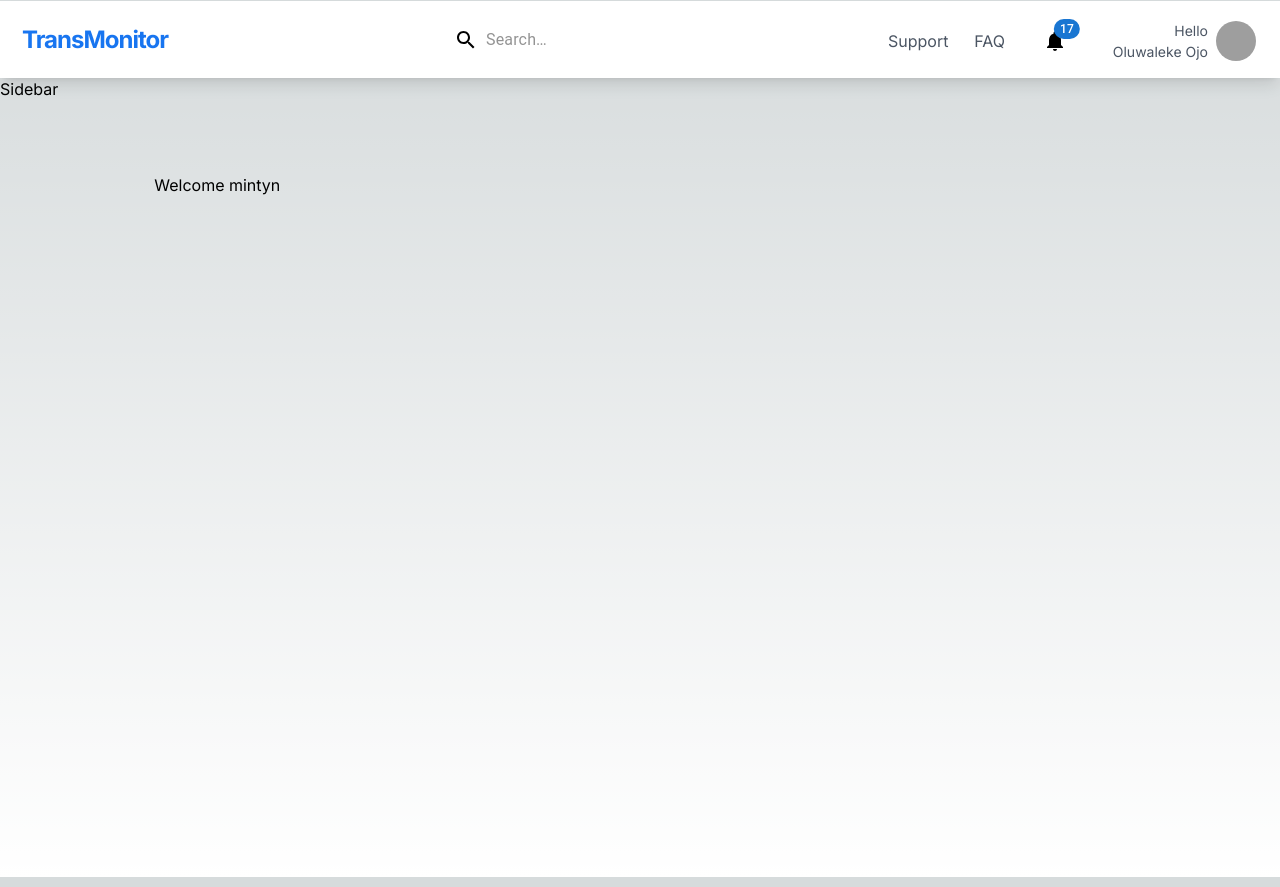
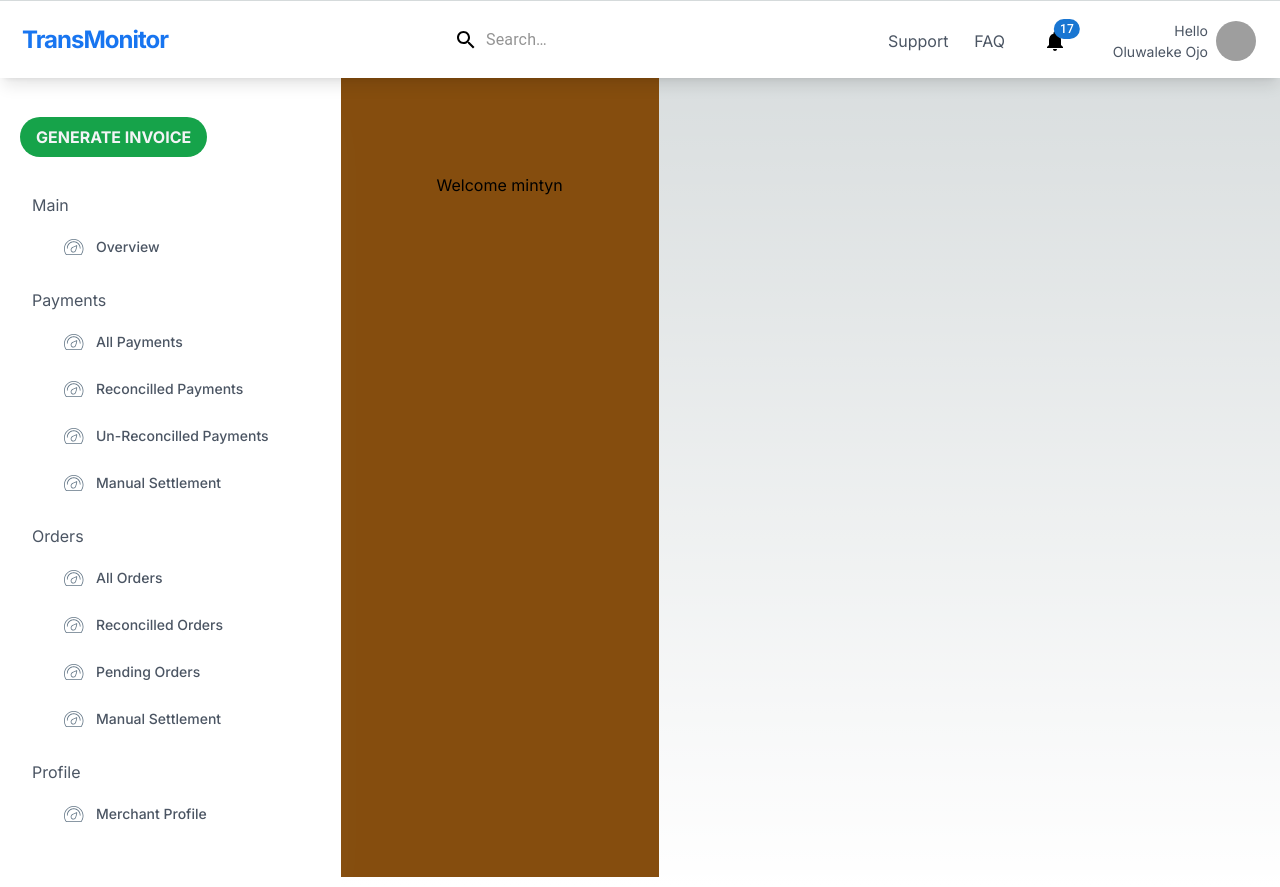
Before and after one commit to gemtunde/mintyn, a Next.js app: page / in a window 1280 px wide. Built offline with nearby package versions, Linux system fonts and the light colour scheme; grey boxes are pictures that could not be loaded.

Commit message:
sidebar component

```diff
--- a/src/app/page.tsx
+++ b/src/app/page.tsx
@@ -2,7 +2,7 @@ import Image from "next/image";
 
 export default function Home() {
   return (
-    <main className="flex min-h-screen flex-col items-center justify-between p-24">
+    <main className="flex min-h-screen bg-yellow-800 flex-col items-center justify-between p-24">
       <h2>Welcome mintyn</h2>
     </main>
   );
--- a/src/components/Header/index.tsx
+++ b/src/components/Header/index.tsx
@@ -57,7 +57,7 @@ const StyledInputBase = styled(InputBase)(({ theme }) => ({
 
 const Header = (props: Props) => {
   return (
-    <nav className="sticky top-[0.5px] flex flex-row flex-wrap items-center bg-white justify-between shadow-lg">
+    <nav className="sticky z-50 top-[0.5px] flex flex-row flex-wrap items-center bg-white justify-between shadow-lg">
       <div className="ml-[22px]">
         <h2 className="text-[1.5rem] text-primary-main leading-[48px] font-bold tracking-[-1px] pb-8px">
           TransMonitor
--- a/src/components/Sidebar/index.tsx
+++ b/src/components/Sidebar/index.tsx
@@ -1,9 +1,60 @@
+"use client";
+
+import Link from "next/link";
 import React from "react";
+import { useState } from "react";
+import { menus } from "@/utils/sidemenu";
+import Image from "next/image";
 
 type Props = {};
 
 const Sidebar = (props: Props) => {
-  return <div>Sidebar</div>;
+  const [active, setActive] = useState(0);
+  return (
+    <div
+      className={`sm:none duration-200 flex flex-col !z-50 min-h-full bg-white pb-10 shadow-2xl shadow-white/5 transition-all  md:!z-50  lg:!z-50  xl:!z-0
+        `}
+    >
+      <div className=" mt-[20px] flex items-center p-4">
+        <div className="ml-1 mt-1 font-bold text-gray-100 bg-green-600 px-4 py-2 m-2 rounded-3xl">
+          <Link href="/" className="cursor-pointer">
+            <h2>GENERATE INVOICE</h2>
+          </Link>
+        </div>
+      </div>
+      <ul className="mb-auto ml-6 pt-1">
+        {menus.map((menu) => (
+          <div key={menu.id} className="p-2">
+            <h4 className="text-gray-600 mb-2"> {menu.name}</h4>
+            {menu.submenus.map((submenu, index) => (
+              <div
+                key={submenu.subId}
+                className={`relative my-1 mr-8 py-2 flex hover:cursor-pointer ${
+                  submenu.subId === active
+                    ? "bg-blue-100 border border-l-4 border-l-blue-600"
+                    : ""
+                }`}
+                onClick={() => setActive(index + 1)}
+              >
+                <li className="my-[3px] flex cursor-pointer items-center px-8">
+                  <span className="font-medium text-gray-600">
+                    <Image priority src={submenu.icon} alt="icon" />
+                  </span>
+                  <p
+                    className={`text-[14px] ml-3 flex font-medium text-gray-600
+                ${submenu.subId === active ? "text-gray-700" : ""}
+                `}
+                  >
+                    {submenu.subName}
+                  </p>
+                </li>
+              </div>
+            ))}
+          </div>
+        ))}
+      </ul>
+    </div>
+  );
 };
 
 export default Sidebar;
--- /dev/null
+++ b/src/utils/sidemenu.ts
@@ -0,0 +1,86 @@
+import Overview from "@/asset/icons/Overview.svg";
+
+export const menus = [
+  {
+    id: 1,
+    name: "Main",
+    submenus: [
+      {
+        subId: 1,
+        subName: "Overview",
+        path: "/",
+        icon: Overview,
+      },
+    ],
+  },
+  {
+    name: "Payments",
+    submenus: [
+      {
+        subId: 1,
+        subName: "All Payments",
+        path: "/",
+        icon: Overview,
+      },
+      {
+        subId: 2,
+        subName: "Reconcilled Payments",
+        path: "/",
+        icon: Overview,
+      },
+      {
+        subId: 3,
+        subName: "Un-Reconcilled Payments",
+        path: "/",
+        icon: Overview,
+      },
+      {
+        subId: 4,
+        subName: "Manual Settlement",
+        path: "/",
+        icon: Overview,
+      },
+    ],
+  },
+  {
+    name: "Orders",
+    submenus: [
+      {
+        subId: 1,
+        subName: "All Orders",
+        path: "/",
+        icon: Overview,
+      },
+      {
+        subId: 2,
+        subName: "Reconcilled Orders",
+        path: "/",
+        icon: Overview,
+      },
+      {
+        subId: 3,
+        subName: "Pending Orders",
+        path: "/",
+        icon: Overview,
+      },
+      {
+        subId: 4,
+        subName: "Manual Settlement",
+        path: "/",
+        icon: Overview,
+      },
+    ],
+  },
+  {
+    id: 1,
+    name: "Profile",
+    submenus: [
+      {
+        subId: 1,
+        subName: "Merchant Profile",
+        path: "/",
+        icon: Overview,
+      },
+    ],
+  },
+];
```
Also changed, not shown: src/asset/icons/Overview.svg (added), src/asset/images/mr-p.jpg (renamed from asset/images/mr-p.jpg).
